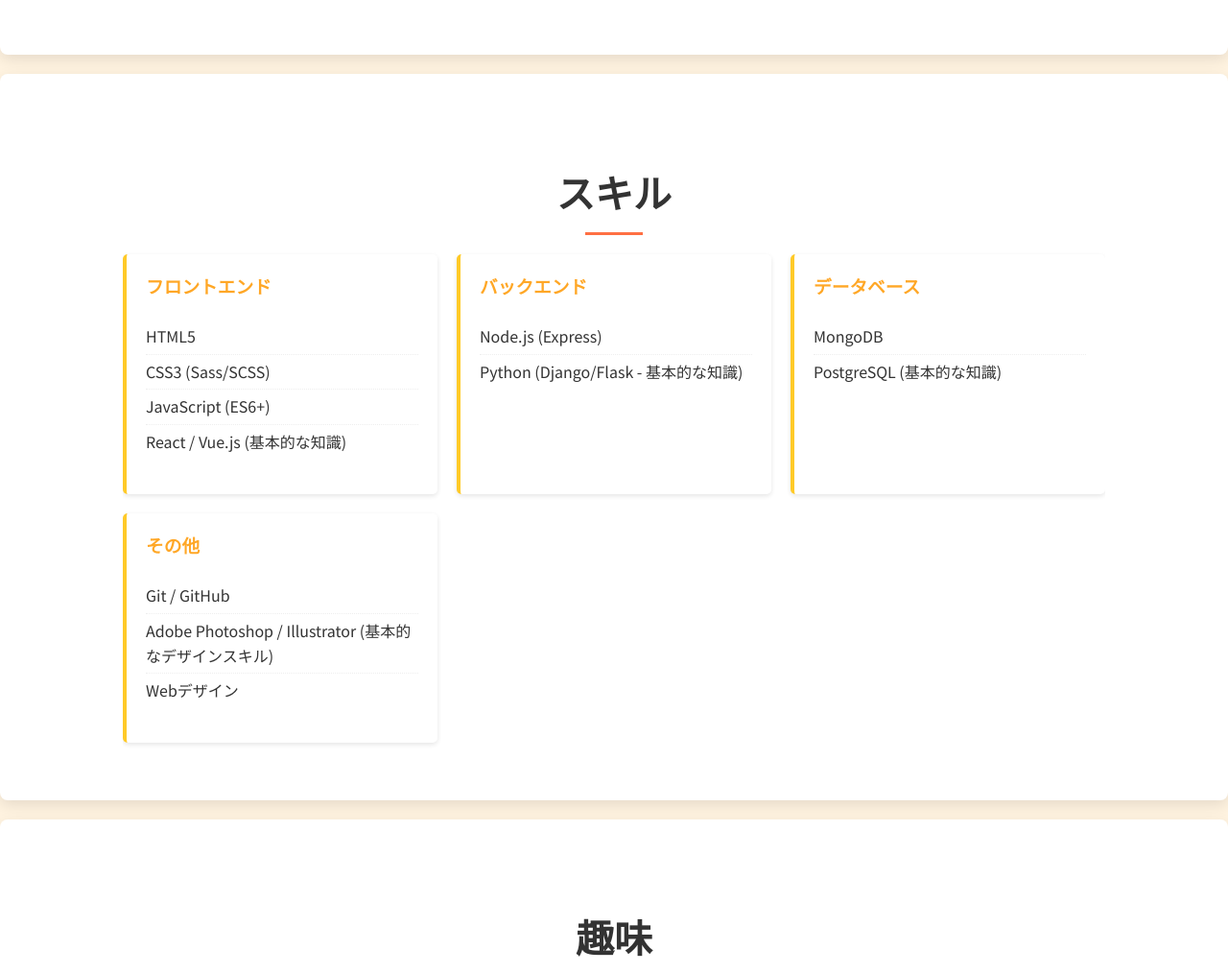
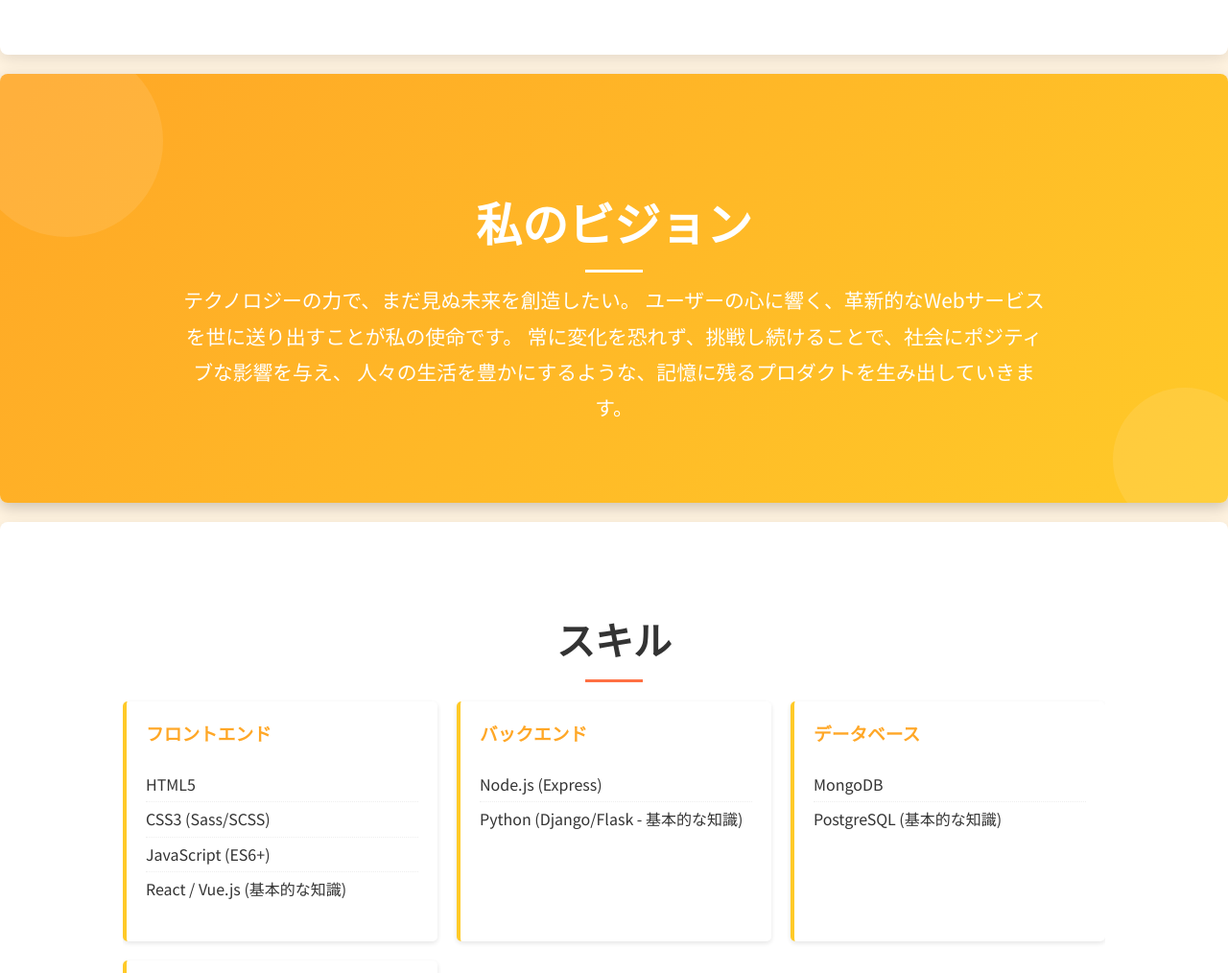
Before and after one commit to takumi-wkbys/Website-test, a plain HTML site: page index.html in a window 1280 px wide. Shown: the part 507-1521 px from the top of the page at 96% size. Drawn offline with Linux system fonts and the light colour scheme.

Commit message:
Add vision section with styles to homepage
Introduced a new '私のビジョン' (My Vision) section in index.html to share the site's mission and aspirations. Added corresponding styles in style.css, including background gradients, text styling, and decorative animations to visually distinguish the section.

```diff
--- a/index.html
+++ b/index.html
@@ -23,6 +23,18 @@
                     はじめまして、若林拓海です。Web開発を通じて、人々の課題を解決し、新しい価値を創造することに情熱を燃やしています。
                     特に新規事業の立ち上げに興味があり、技術とビジネスの両面から貢献できるWebデベロッパーを目指しています。
                     これまで培ってきたプログラミングスキルと、常に新しい知識を吸収し続ける探究心で、貴社の事業成長に貢献したいと考えております。
+                </p>
+            </div>
+        </section>
+
+        <section id="vision" class="vision-section">
+            <div class="container">
+                <h2>私のビジョン</h2>
+                <p class="vision-text">
+                    テクノロジーの力で、まだ見ぬ未来を創造したい。
+                    ユーザーの心に響く、革新的なWebサービスを世に送り出すことが私の使命です。
+                    常に変化を恐れず、挑戦し続けることで、社会にポジティブな影響を与え、
+                    人々の生活を豊かにするような、記憶に残るプロダクトを生み出していきます。
                 </p>
             </div>
         </section>
--- a/style.css
+++ b/style.css
@@ -155,22 +155,77 @@ section h2::after {
     box-shadow: 0 8px 16px rgba(0,0,0,0.2);
 }
 
-.hobby-item h3 {
-    color: var(--primary-color);
-    margin-top: 0;
+/* Vision Section */
+.vision-section {
+    background: linear-gradient(135deg, var(--primary-color) 0%, var(--secondary-color) 100%);
+    color: var(--light-text-color);
+    text-align: center;
+    padding: 60px 0;
+    margin-bottom: 20px;
+    border-radius: 8px;
+    box-shadow: 0 5px 15px rgba(0,0,0,0.2);
+    position: relative;
+    overflow: hidden;
+}
+
+.vision-section::before {
+    content: '';
+    position: absolute;
+    top: -50px;
+    left: -50px;
+    width: 200px;
+    height: 200px;
+    background: rgba(255,255,255,0.1);
+    border-radius: 50%;
+    animation: float1 10s infinite ease-in-out;
+}
+
+.vision-section::after {
+    content: '';
+    position: absolute;
+    bottom: -50px;
+    right: -50px;
+    width: 150px;
+    height: 150px;
+    background: rgba(255,255,255,0.1);
+    border-radius: 50%;
+    animation: float2 10s infinite ease-in-out reverse;
+}
+
+@keyframes float1 {
+    0% { transform: translate(0, 0); }
+    50% { transform: translate(20px, 20px); }
+    100% { transform: translate(0, 0); }
+}
+
+@keyframes float2 {
+    0% { transform: translate(0, 0); }
+    50% { transform: translate(-20px, -20px); }
+    100% { transform: translate(0, 0); }
+}
+
+.vision-section h2 {
+    color: var(--light-text-color);
+    margin-bottom: 20px;
+    font-size: 3em;
+    position: relative;
+    z-index: 1;
+}
+
+.vision-section h2::after {
+    background-color: var(--light-text-color);
+}
+
+.vision-section .vision-text {
+    max-width: 900px;
+    margin: 0 auto;
+    font-size: 1.3em;
+    line-height: 1.8;
+    z-index: 1;
+    position: relative;
 }
 
 /* Footer */
-.footer {
-    text-align: center;
-    padding: 20px;
-    background: var(--primary-color);
-    color: var(--light-text-color);
-    margin-top: 30px;
-    border-top: var(--secondary-color) 3px solid;
-}
-
-/* Responsive Design */
 @media (max-width: 768px) {
     .container {
         width: 90%;
```
